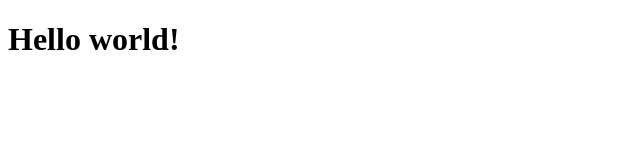
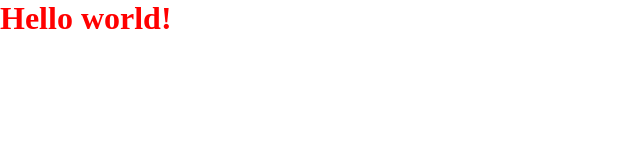
Before and after one commit to MariuszRozycki/auction-gavel, a website: page index.html in a window 1280 px wide. Shown: the whole page, without its empty margins (0-640 px from the left). Drawn offline with Linux system fonts and the light colour scheme.

Commit message:
Check is scss working

```diff
--- a/index.html
+++ b/index.html
@@ -3,6 +3,7 @@
   <head>
     <meta charset="UTF-8" />
     <meta name="viewport" content="width=device-width, initial-scale=1.0" />
+    <link rel="stylesheet" href="dist/css/index.css" />
     <title>GitHub Pages Demo</title>
   </head>
   <body>
--- /dev/null
+++ b/src/scss/global/_global.scss
@@ -0,0 +1,9 @@
+* {
+  box-sizing: border-box;
+  margin: 0;
+  padding: 0;
+}
+
+h1 {
+  color: red;
+}
--- /dev/null
+++ b/src/scss/index.scss
@@ -0,0 +1 @@
+@import '../scss/global/global';
```
Also changed, not shown: dist/css/index.css (added), 1 other file.
